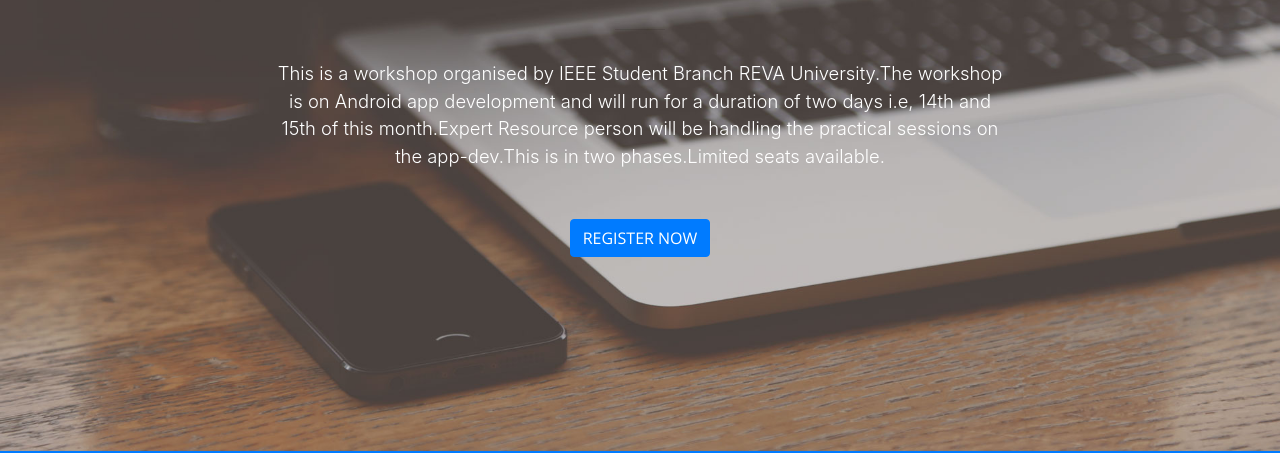
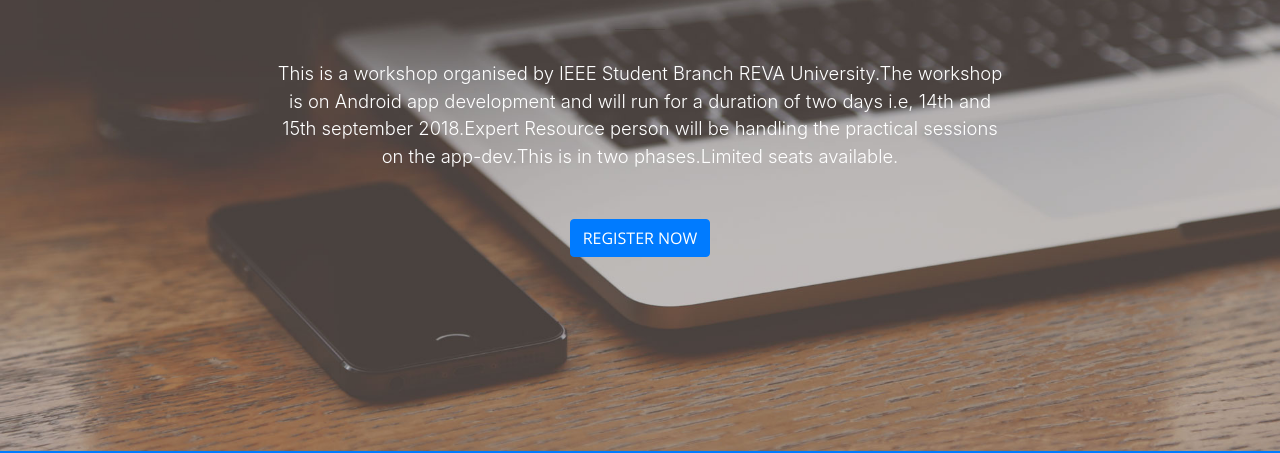
Before and after one commit to madworkshop/madworkshop.github.io, a website with bundled scripts: page index.html in a window 1280 px wide. Shown: the part 349-802 px from the top of the page. Built offline with nearby package versions, Linux system fonts and the light colour scheme.

Commit message:
minor change 2

```diff
--- a/index.html
+++ b/index.html
@@ -62,7 +62,7 @@
           </div>
           <div class="col-lg-8 mx-auto">
             <p class="mb-5">This is a workshop organised by IEEE Student Branch REVA University.The workshop is on Android app development and
-            will run for a duration of two days i.e, 14th and 15th of this month.Expert Resource person will
+            will run for a duration of two days i.e, 14th and 15th september 2018.Expert Resource person will
             be handling the practical sessions on the app-dev.This is in two phases.Limited seats available.</p>
             <a class="btn btn-primary btn-xl js-scroll-trigger" href="https://goo.gl/forms/K8Yg56xXcT7Szdaf1">REGISTER NOW</a>
           </div>
```
